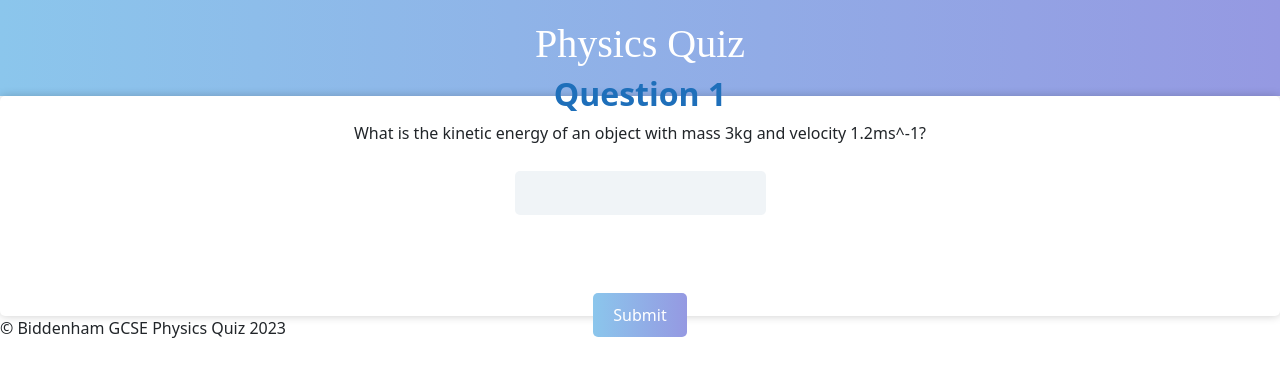
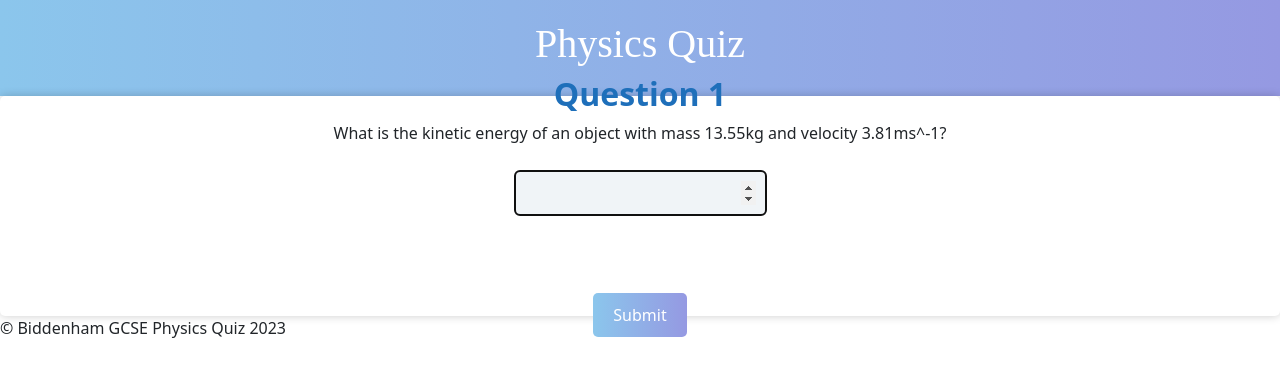
Before and after one commit to 4wzy/GCSE-Physics-Quiz, a plain HTML site: page index.html in a window 1280 px wide. Drawn offline with nearby package versions, Linux system fonts and the light colour scheme.

Commit message:
Added new features
Added:
- Random number generation
- Button says view results at the end of the quiz
- Cool button gradient

```diff
--- a/index.html
+++ b/index.html
@@ -15,9 +15,11 @@
       <form id="quiz-container" class="quiz-container">
         <h2 id="quiz-question-number" class="quiz-question">Question 1:</h2>
         <p id="quiz-text">What is the kinetic energy of an object with mass 3kg and velocity 1.2ms^-1?</p>
-        <input type="number" name="user-answer" id="user-answer" class="quiz-answer-input">
+        <input type="number" step="0.01" name="user-answer" id="user-answer" class="quiz-answer-input" autofocus>
 
         <br><br>
+        <!-- Fake button below so that the form doesn't submit upon enter key -->
+        <button type="submit" disabled style="display: none" aria-hidden="true"></button>
         <button type="button" onclick="submitAnswer()" class="submit-button">Submit</button>
       </form>
 
--- a/script.js
+++ b/script.js
@@ -1,18 +1,31 @@
-const questions = [
+// This line of code generates a random number between 0.1 and 20, and rounds it to 2 decimal points
+mass = twoDecimalPlaces(getRandomArbitrary(0.1, 20));
+velocity = twoDecimalPlaces(getRandomArbitrary(0.1, 20));
+distance = twoDecimalPlaces(getRandomArbitrary(0.1, 350));
+time = twoDecimalPlaces(getRandomArbitrary(0.1, 90));
+
+let questions = [
     {
-        question: "What is the kinetic energy of an object with mass 3kg and velocity 1.2ms^-1?",
-        answer: 2.16
+        question: `What is the kinetic energy of an object with mass ${mass}kg and velocity ${velocity}ms^-1?`,
+        answer: twoDecimalPlaces(0.5 * mass * velocity * velocity)
     },
     {
-        question: "Test 2",
-        answer: 2
+        question: `What is the speed of an object which travels ${distance}m in ${time} seconds?`,
+        answer: twoDecimalPlaces(distance / time)
     },
     {
         question: "Third question",
         answer: 3
     }
-]
+];
 
+function getRandomArbitrary(min, max) {
+    return Math.random() * (max - min) + min;
+}
+
+function twoDecimalPlaces(number) {
+    return Math.round(number * 100) / 100;
+}
 
 function displayQuestion() {
     const submitButton = document.querySelector('.submit-button');
@@ -48,7 +61,13 @@ function submitAnswer() {
     checkAnswer(userAnswerInput);
 
     const submitButton = document.querySelector('.submit-button');
-    submitButton.innerHTML = 'Next Question'
+    if (currentQuestion == (questions.length - 1)) {
+        submitButton.innerHTML = 'View results!'
+        submitButton.style.background = "linear-gradient(to right, rgb(226, 86, 21), rgb(40, 30, 220))";
+    }
+    else {
+        submitButton.innerHTML = 'Next Question'
+    }
     submitButton.onclick = nextQuestion;
 }
 
@@ -60,7 +79,7 @@ function nextQuestion() {
         displayQuestion();
     } else {
         const quizContainer = document.querySelector('#quiz-container');
-        resultDisplay.innerHTML += `<p> Quiz complete! You scored ${score} out of ${questions.length}.</p>`;
+        resultDisplay.innerHTML = `<h3>Quiz complete!</h3> <p>You scored ${score} out of ${questions.length}.</p>`;
     }
 }
 
```
